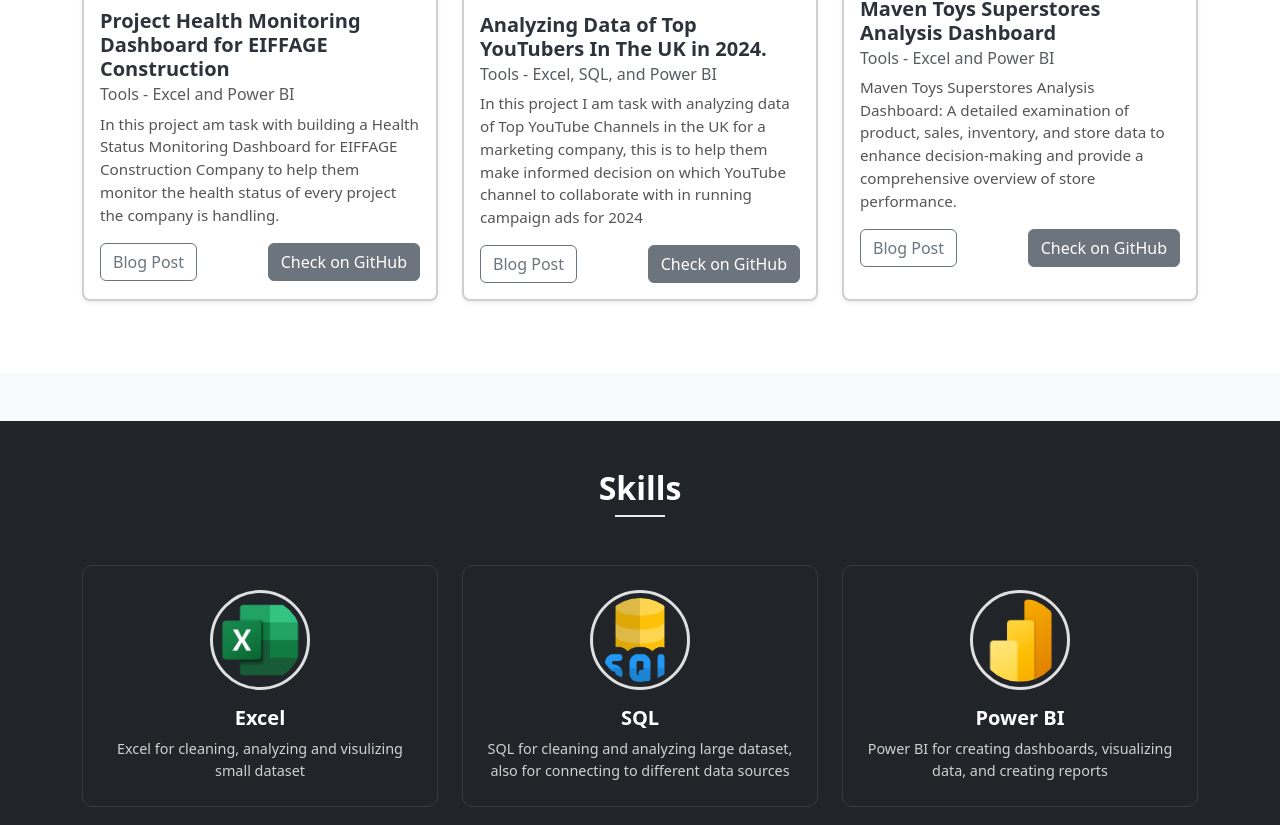
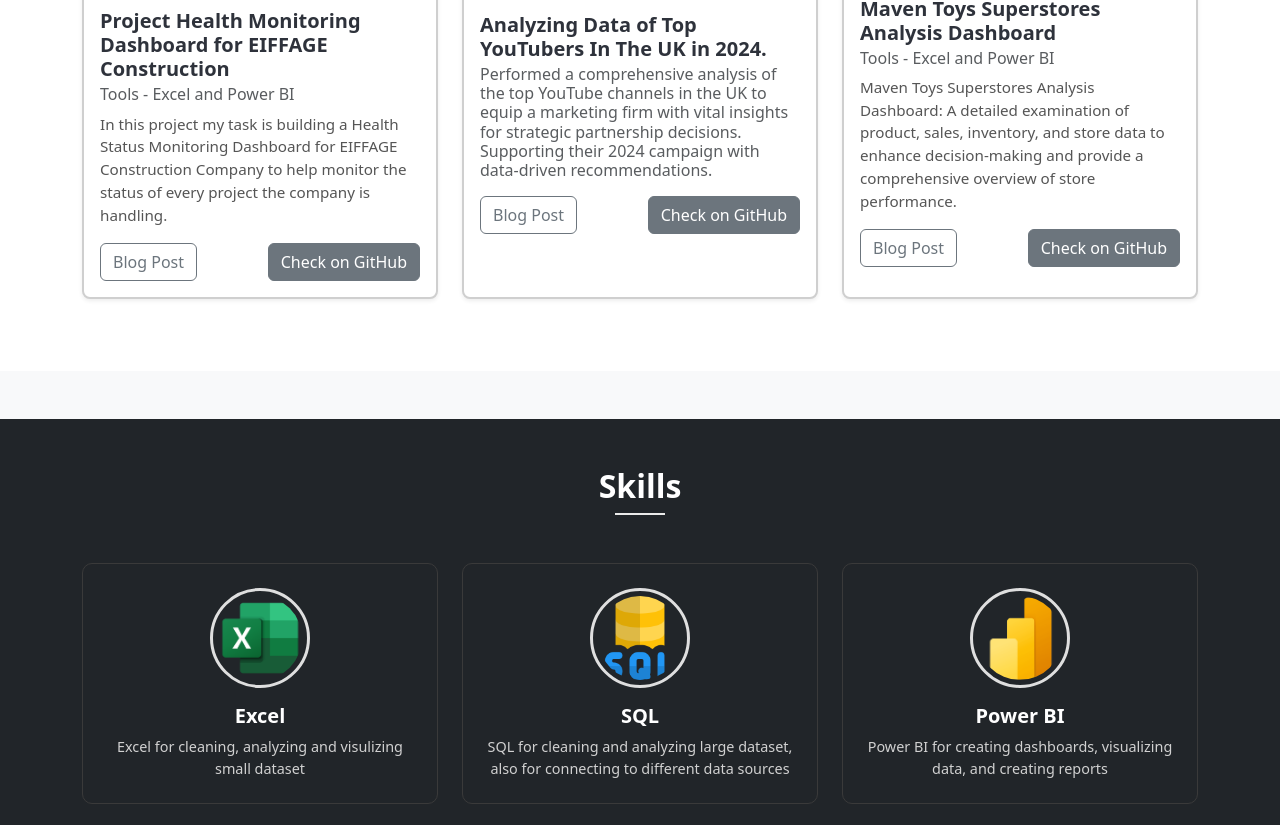
Before and after one commit to stanleyanthony/stanleyanthony.github.io, a plain HTML site: page index.html in a window 1280 px wide. Shown: the part 1054-1879 px from the top of the page. Drawn offline with nearby package versions, Linux system fonts and the light colour scheme.

Commit message:
Update index.html

```diff
--- a/index.html
+++ b/index.html
@@ -102,8 +102,8 @@
                         <div class="card-body">
                             <h5 class="card-title">Project Health Monitoring Dashboard for EIFFAGE Construction</h5>
                             <h6 class="card-subtitle mb-2 text-muted">Tools - Excel and Power BI</h6>
-                            <p class="card-text">In this project am task with building a Health Status Monitoring
-                                Dashboard for EIFFAGE Construction Company to help them monitor the health status of
+                            <p class="card-text">In this project my task is building a Health Status Monitoring
+                                Dashboard for EIFFAGE Construction Company to help monitor the status of
                                 every project the company is handling.</p>
                             <div class="d-flex justify-content-between">
                                 <a href="#" class="btn btn-outline-secondary">Blog Post</a>
@@ -119,10 +119,9 @@
                         <img src="Images/Projects/Top UK Youtubers.png" class="card-img-top" alt="Project 2">
                         <div class="card-body">
                             <h5 class="card-title">Analyzing Data of Top YouTubers In The UK in 2024.</h5>
-                            <h6 class="card-subtitle mb-2 text-muted">Tools - Excel, SQL, and Power BI</h6>
-                            <p class="card-text">In this project I am task with analyzing data of Top YouTube Channels
-                                in the UK for a marketing company, this is to help them make informed decision on which
-                                YouTube channel to collaborate with in running campaign ads for 2024</p>
+                            <h6 class="card-subtitle mb-2 text-muted">Performed a comprehensive analysis of the top YouTube channels in the UK
+                                to equip a marketing firm with vital insights for strategic partnership decisions. Supporting their 2024
+                                campaign with data-driven recommendations.</p>
                             <div class="d-flex justify-content-between">
                                 <a href="#" class="btn btn-outline-secondary">Blog Post</a>
                                 <a href="https://github.com/stanleyanthony/Top-uk-youtubers-in-2024" target="_blank"
@@ -138,7 +137,8 @@
                         <div class="card-body">
                             <h5 class="card-title">Maven Toys Superstores Analysis Dashboard</h5>
                             <h6 class="card-subtitle mb-2 text-muted">Tools - Excel and Power BI</h6>
-                            <p class="card-text">Maven Toys Superstores Analysis Dashboard: A detailed examination of product, sales, inventory, and store data to enhance decision-making and provide a comprehensive overview of store performance.</p>
+                            <p class="card-text">Maven Toys Superstores Analysis Dashboard: A detailed examination of product, sales, inventory,
+                                and store data to enhance decision-making and provide a comprehensive overview of store performance.</p>
                             <div class="d-flex justify-content-between">
                                 <a href="#" class="btn btn-outline-secondary">Blog Post</a>
                                 <a href="https://github.com/stanleyanthony/Maven-Toys-Superstores-Analysis-Dashboard"
```
